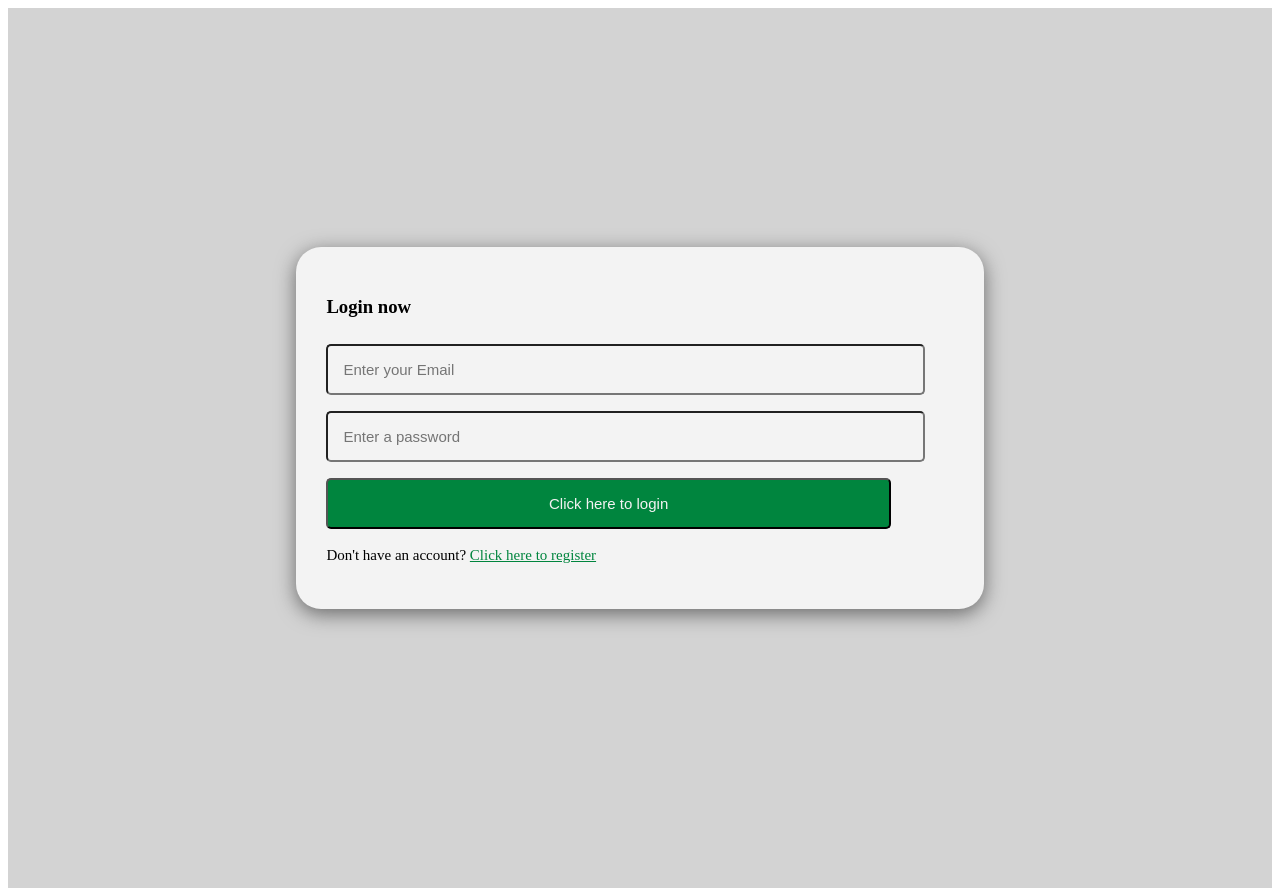
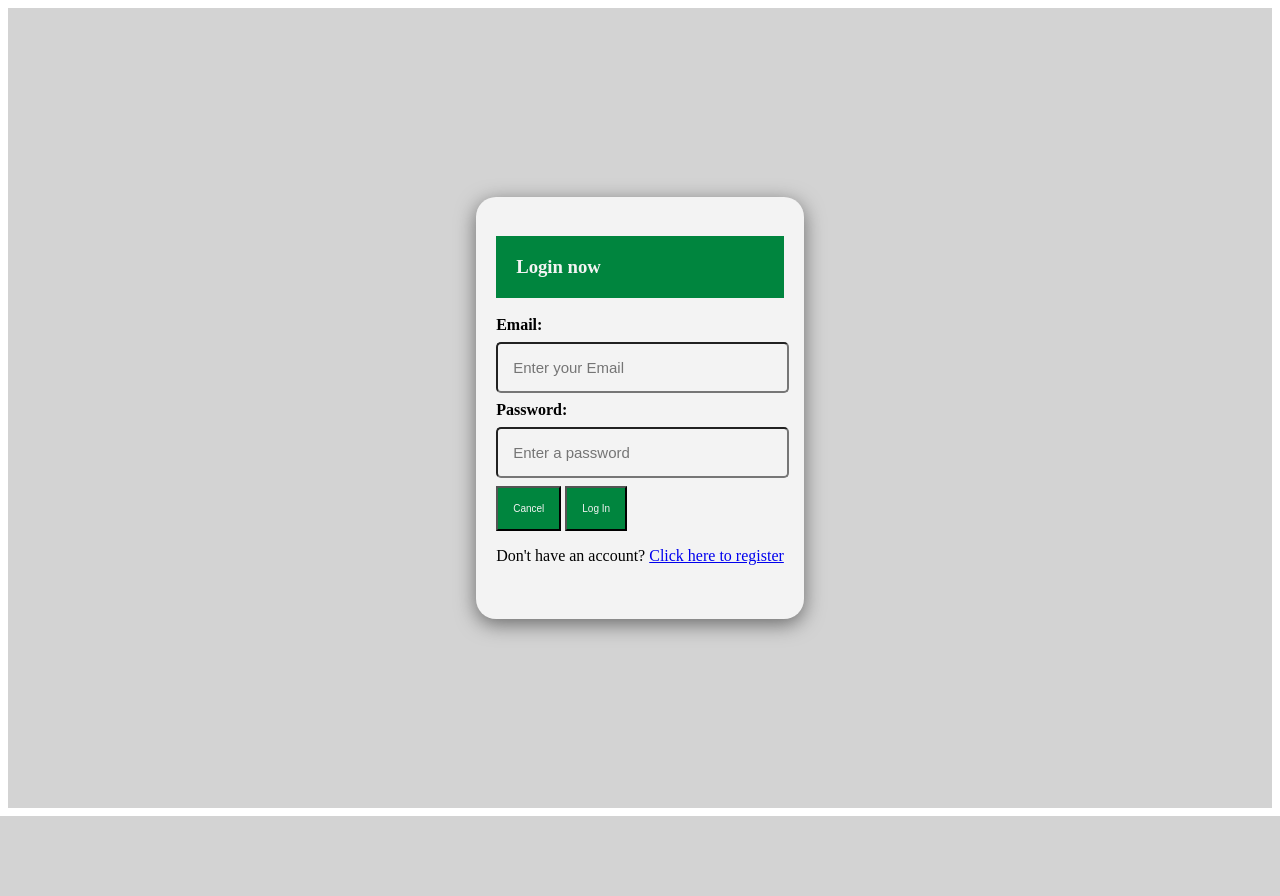
Before and after one commit to Geary-E/Capstone-Project, a PHP site: page /login.php in a window 1280 px wide. After the commit the page ends 816 px from the top, so only its background shows below. Run offline with PHP 8.4, Linux system fonts and the light colour scheme.

Commit message:
Added another .css file

```diff
--- a/src/login.php
+++ b/src/login.php
@@ -39,17 +39,20 @@ if (isset($_POST['submit'])) {
     <meta charset="UTF-8" />
     <meta http-equiv="X-UA-Compatible" content="IE=Edge">
     <meta name="viewport" content="width=device-width, initial-scale=1.0">
-    <link rel="stylesheet" href="style.css">
+    <link rel="stylesheet" href="style2.css">
     <title>Login</title>
 
 </head>
 
 <body>
-    <div class="form-container">
+    <div class="form-container2">
 
         <form action="" method="post">
 
-            <h3>Login now</h3>
+        <div class="login-bar">
+                <h3>Login now</h3>
+            </div>
+
             <?php
             if (isset($error)) {
                 foreach ($error as $error) {
@@ -57,10 +60,26 @@ if (isset($_POST['submit'])) {
                 };
             };
             ?>
+            <label for="email"><b>Email:</b></label><br>
             <input type="email" name="email" required placeholder="Enter your Email">
+            <br>
+
+            <label for="password"><b>Password:</b></label><br>
             <input type="password" name="password" required placeholder="Enter a password">
+            <br>
+
+            <!--
             <input type="submit" name="submit" value="Click here to login" class="form-btn">
-            <p>Don't have an account? <a href="registration.php">Click here to register</a></p>
+            -->
+
+            <div class="button-list">
+                <button class="btn1"> Cancel </button>
+                <button class="btn2"> Log In </button>
+        </div>
+
+            <p>Don't have an account? <a href="registration.php">Click here to register</a></p><br>
+
+
         </form>
 
     </div>
--- /dev/null
+++ b/src/style2.css
@@ -0,0 +1,52 @@
+.form-container2 {
+    min-height: 100vh;
+    min-width: 100vh;
+    display: flex;
+    align-items: center;
+    justify-content: center;
+    background-color: #D3D3D3;
+}
+
+.form-container2 form {
+    padding: 20px;
+    border-radius: 20px;
+    box-shadow: 0 5px 20px #696969;
+    background: #f3f3f3;
+}
+
+.form-container2 form .login-bar {
+    background-color:#00853E;
+    color: #f3f3f3;
+    width: 100%;
+}
+
+.form-container2 form .login-bar h3 {
+    padding: 20px;
+}
+
+.form-container2 form input {
+    width: 90%;
+    padding: 15px 15px;
+    font-size: 15px;
+    margin: 8px 0;
+    background: #f3f3f3;
+    border-radius: 5px;
+}
+
+.form-container2 form .button-list {
+    display: inline-block;
+}
+
+.form-container2 form .btn1 {
+    background-color: #00853E;
+    color: #f3f3f3;
+    font-size: 10px;
+    padding: 15px;
+}
+
+.form-container2 form .btn2 {
+    background-color: #00853E;
+    color: #f3f3f3;
+    font-size: 10px;
+    padding: 15px;
+}
```
Also changed, not shown: src/style.css (+55 -0 lines).
